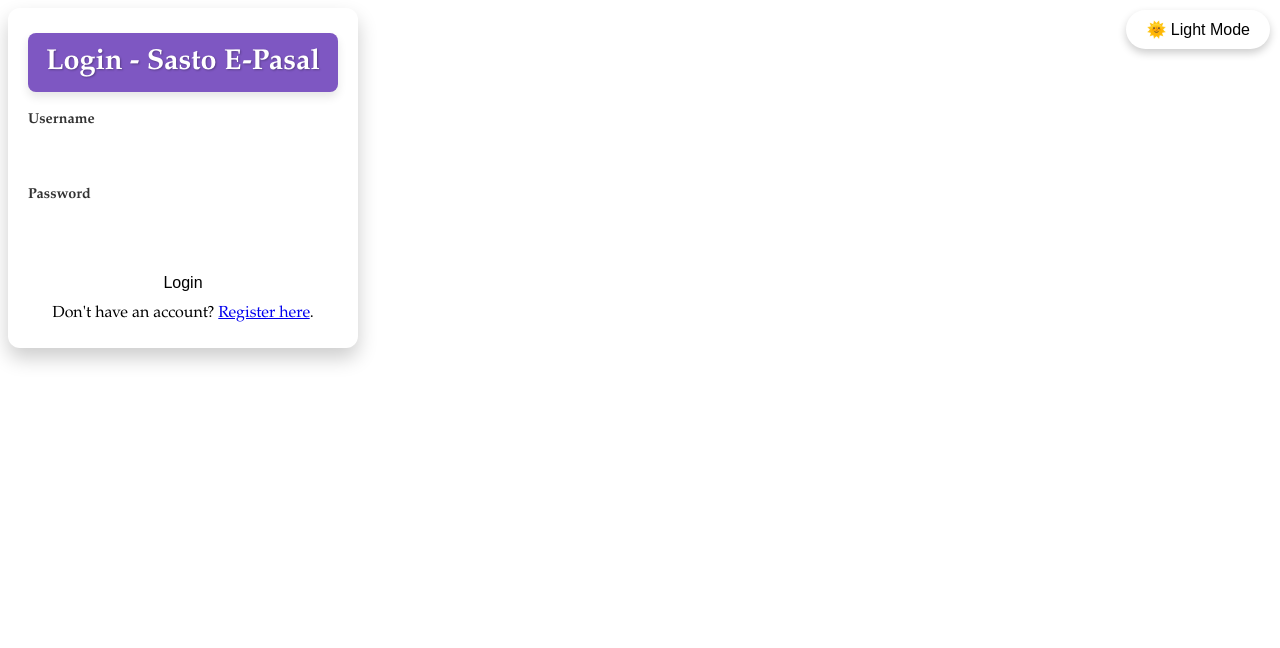
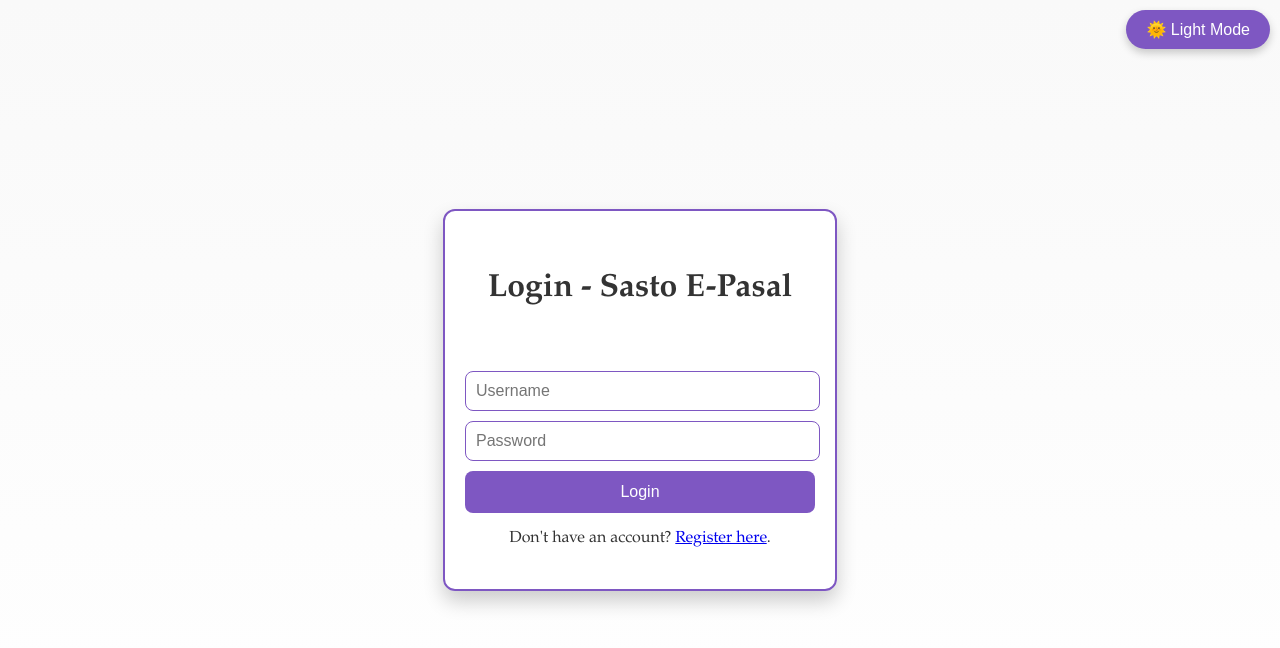
Before and after one commit to lgic-project/BookComSystem, a PHP site: page /login.php in a window 1280 px wide. Shown: the top 648 px of the page. Run offline with PHP 8.4, Linux system fonts and the light colour scheme.

Commit message:
Animation in Login

```diff
--- a/css/login.css
+++ b/css/login.css
@@ -1,22 +1,25 @@
 /* Base Styles */
 body {
     font-family: 'Garamond', serif;
-/* Styling for the compact and stylish book-themed login page */
-*{
     margin: 0;
     padding: 0;
-    box-sizing: border-box;
-    background: white;
-}
-body {
-    font-family: 'Garamond', serif;
-    background-size: cover;
     display: flex;
     justify-content: center;
     align-items: center;
     min-height: 100vh;
-    transition: background-color 0.3s ease, color 0.3s ease;
+    transition: background 1s ease, color 0.3s ease;
     background: var(--bg-gradient);
+    animation: fadeIn 1s ease-in-out;
+}
+
+/* Animation for page fade-in */
+@keyframes fadeIn {
+    from {
+        opacity: 0;
+    }
+    to {
+        opacity: 1;
+    }
 }
 
 /* Light Mode */
@@ -90,56 +76,54 @@
     text-align: center;
     padding: 25px 20px;
     box-shadow: 0 10px 20px rgba(0, 0, 0, 0.2);
-    transition: background-color 0.3s ease, color 0.3s ease;
+    transition: transform 0.3s ease, box-shadow 0.3s ease;
+}
+
+.login-container:hover {
+    transform: scale(1.02);
+    box-shadow: 0 15px 30px rgba(0, 0, 0, 0.3);
 }
 
 .book-cover {
     padding: 12px;
     border-radius: 8px;
     margin-bottom: 20px;
-    background: #7e57c2;
-    padding: 12px;
-    border-radius: 8px;
-    margin-bottom: 20px;
-    box-shadow: 0 5px 10px rgba(0, 0, 0, 0.1);
+    transition: background-color 0.3s ease;
 }
 
-.book-cover h1 {
-    background: #7e57c2;
-    color: white;
-    font-size: 1.8rem;
-    font-weight: bold;
-    margin: 0;
-    text-shadow: 1px 1px 2px rgba(0, 0, 0, 0.3);
+.book-cover:hover {
+    background-color: var(--button-bg);
+    color: var(--button-text);
 }
 
-form {
-    display: flex;
-    flex-direction: column;
-    gap: 15px; /* Consistent spacing between inputs and buttons */
-}
-
-.form-group {
-    display: flex;
-    flex-direction: column;
-    align-items: flex-start;
-}
-
-.form-group label {
-    font-size: 0.9rem;
-    font-weight: bold;
-    color: #333;
-    margin-bottom: 5px;
-}
-
+/* Form Group */
 .form-group input {
     padding: 10px;
     border: 1px solid var(--button-bg);
     border-radius: 8px;
-    width: 100%;
+    width: 95%;
     font-size: 1rem;
+    margin-top: 10px;
+    outline: none;
+    transition: transform 0.3s ease, box-shadow 0.3s ease, background-color 0.3s ease;
+    background-color: #fff; /* Initial background */
 }
-
+/* Animation on focus */
+.form-group input:focus {
+    border: 2px solid var(--button-bg);
+    box-shadow: 0 4px 10px rgba(0, 0, 0, 0.2);
+    transform: scale(1.02); /* Slight zoom effect */
+    background-color: rgba(126, 87, 194, 0.1); /* Subtle background highlight */
+}
+/* Animation for typing (optional) */
+.form-group input::placeholder {
+    opacity: 1;
+    transition: opacity 0.3s ease;
+}
+.form-group input:focus::placeholder {
+    opacity: 0.5; /* Fade out the placeholder */
+}
+/* Buttons */
 .btn {
     background-color: var(--button-bg);
     color: var(--button-text);
@@ -147,35 +131,47 @@
     border: none;
     border-radius: 8px;
     cursor: pointer;
+    width: 100%;
     font-size: 1rem;
-    transition: background-color 0.3s ease;
+    transition: transform 0.3s ease, background-color 0.3s ease;
+    margin-top: 10px;
 }
 
+.btn:hover {
+    background-color: var(--error-text);
+    transform: translateY(-3px);
+}
+
+/* Error Message */
 .error {
     background-color: var(--error-bg);
     color: var(--error-text);
     padding: 10px;
     border-radius: 5px;
     margin-bottom: 15px;
+    animation: bounceIn 0.5s ease-out;
 }
 
+/* Bounce effect for error message */
+@keyframes bounceIn {
+    0% {
+        transform: scale(0.9);
+        opacity: 0.7;
+    }
+    50% {
+        transform: scale(1.05);
+        opacity: 1;
+    }
+    100% {
+        transform: scale(1);
+    }
+}
+
+/* Theme Toggle */
 .theme-toggle {
     position: fixed;
     top: 10px;
     right: 10px;
-.switch-link{
-    margin-top: 10px;
-}
-/* Animations */
-@keyframes fadeIn {
-    from {
-        opacity: 0;
-        transform: translateY(20px);
-    }
-    to {
-        opacity: 1;
-        transform: translateY(0);
-    }
 }
 
 .toggle-btn {
--- a/login.php
+++ b/login.php
@@ -51,12 +51,12 @@
         <?php endif; ?>
         <form action="login.php" method="post">
             <div class="form-group">
-                <label for="username">Username</label>
-                <input type="text" id="username" name="username" required>
+                <!-- <label for="username">Username</label> -->
+                <input type="text" id="username" name="username" placeholder="Username" required>
             </div>
             <div class="form-group">
-                <label for="password">Password</label>
-                <input type="password" id="password" name="password" required>
+                <!-- <label for="password">Password</label> -->
+                <input type="password" id="password" name="password" placeholder="Password" required>
             </div>
             <button type="submit" class="btn">Login</button>
         </form>
```
Also changed, not shown: other parts of css/login.css (+28 -29 lines).
